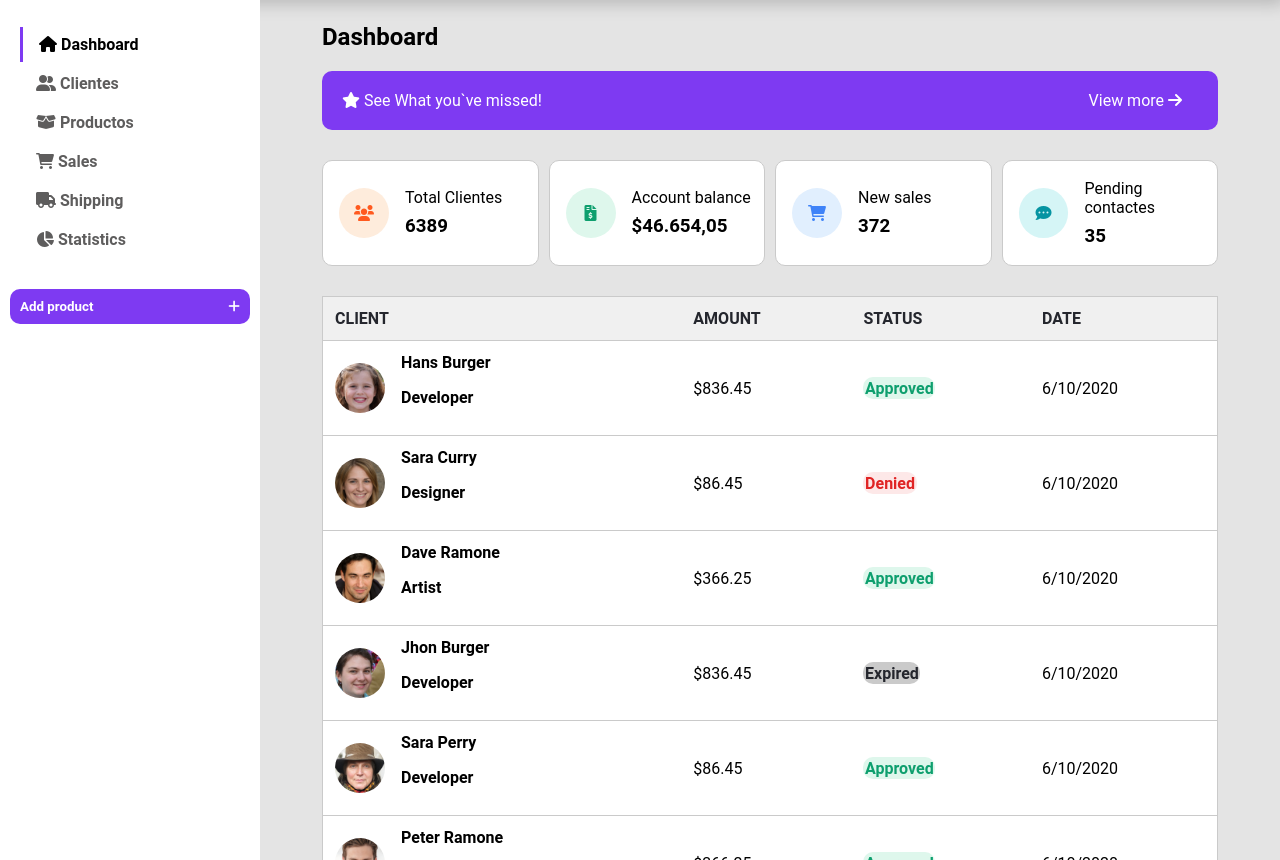
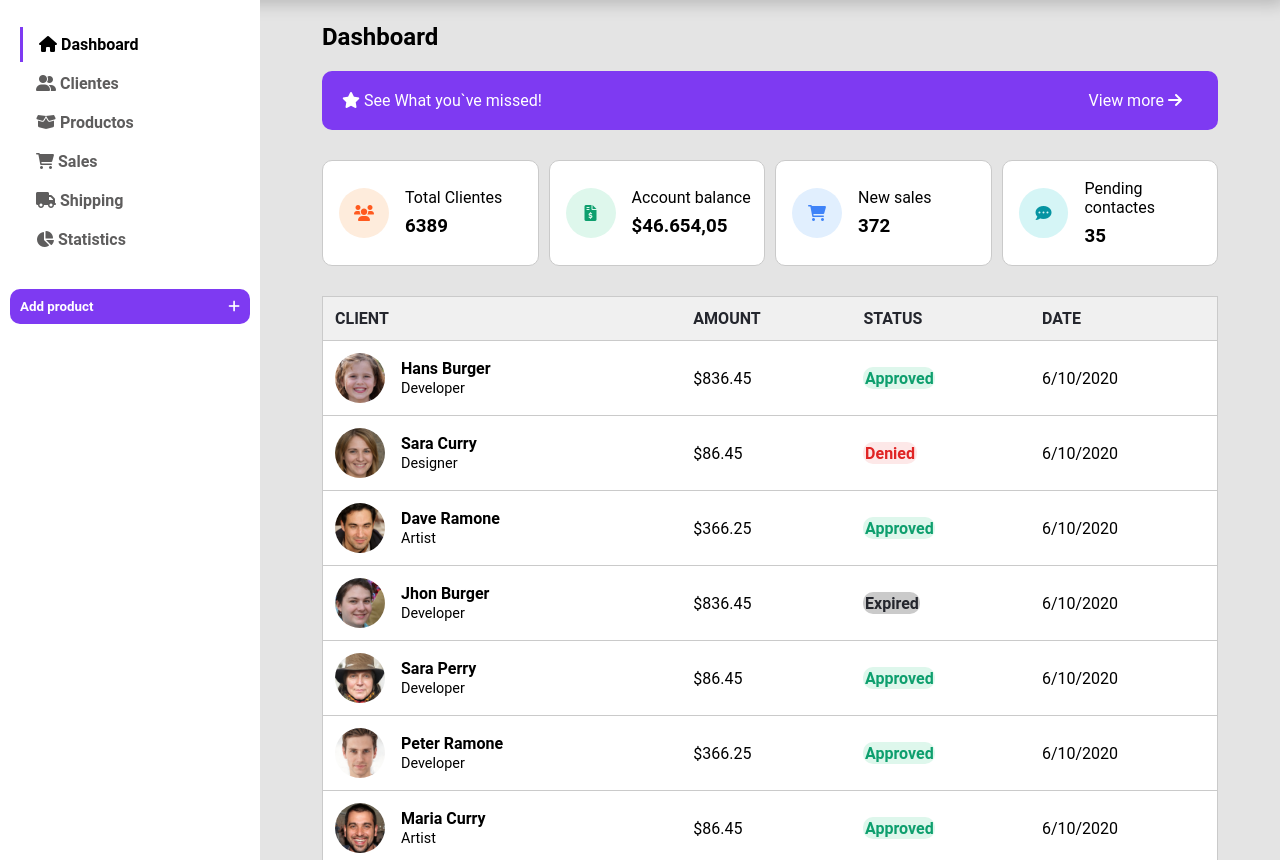
Before and after one commit to SebaMafio/Ejercicio-CSS, a plain HTML site: page ejercicio final/dashboard.html in a window 1280 px wide. Shown: the part 75-935 px from the top of the page. Drawn offline with Linux system fonts and the light colour scheme.

Commit message:
ejercicio CSS

```diff
--- a/ejercicio final/dashboard.html
+++ b/ejercicio final/dashboard.html
@@ -120,7 +120,7 @@
                                     <img src="img/user-1.jpg" alt="User">
                                 </div>
                                 <div class="info">Hans Burger
-                                    <p>Developer</p>
+                                    <span>Developer</span>
                                 </div>
                             </td>
                             <td>$836.45</td>
@@ -132,7 +132,7 @@
                                 <div class="avatar">
                                     <img src="img/user-2.jpg" alt="User">
                                 </div>
-                                <div class="info">Sara Curry <p>Designer</p>
+                                <div class="info">Sara Curry <span>Designer</span>
                                 </div>
                             </td>
                             <td>$86.45</td>
@@ -144,7 +144,7 @@
                                 <div class="avatar">
                                     <img src="img/user-3.jpg" alt="User">
                                 </div>
-                                <div class="info">Dave Ramone <p>Artist</p>
+                                <div class="info">Dave Ramone <span>Artist</span>
                                 </div>
                             </td>
                             <td>$366.25</td>
@@ -156,7 +156,7 @@
                                 <div class="avatar">
                                     <img src="img/user-4.jpg" alt="User">
                                 </div>
-                                <div class="info">Jhon Burger <p>Developer</p>
+                                <div class="info">Jhon Burger <span>Developer</span>
                                 </div>
                             </td>
                             </td>
@@ -169,7 +169,7 @@
                                 <div class="avatar">
                                     <img src="img/user-5.jpg" alt="User">
                                 </div>
-                                <div class="info">Sara Perry <p>Developer</p>
+                                <div class="info">Sara Perry <span>Developer</span>
                                 </div>
                             </td>
                             </td>
@@ -182,7 +182,7 @@
                                 <div class="avatar">
                                     <img src="img/user-6.jpg" alt="User">
                                 </div>
-                                <div class="info">Peter Ramone <p>Developer</p>
+                                <div class="info">Peter Ramone <span>Developer</span>
                                 </div>
                             </td>
                             <td>$366.25</td>
@@ -194,7 +194,7 @@
                                 <div class="avatar">
                                     <img src="img/user-7.jpg" alt="User">
                                 </div>
-                                <div class="info">Maria Curry<p>Artist</p>
+                                <div class="info">Maria Curry<span>Artist</span>
                                 </div>
                             </td>
                             <td>$86.45</td>
@@ -206,7 +206,7 @@
                                 <div class="avatar">
                                     <img src="img/user-8.jpg" alt="User">
                                 </div>
-                                <div class="info">Marco Polo <p>Developer</p>
+                                <div class="info">Marco Polo <span>Developer</span>
                                 </div>
                             </td>
                             <td>$366.25</td>
--- a/ejercicio final/style.css
+++ b/ejercicio final/style.css
@@ -295,14 +295,6 @@ table {
     margin-bottom: 20px;
 
 }
-
-}
-.info>p {
-    font-weight: normal;
-    font-size: 0.9em;
-    margin-top: 2px;
-}
-
 th, td {
     text-align: left;
     padding: 12px;
@@ -329,10 +321,15 @@ tbody>tr {
     display: none;
     margin-right: var(--margin1em);
 }
- .info {
+.info {
     font-weight: bold;
-
- }
+}
+.info span {
+    display: block;
+    font-weight: normal;
+    font-size: 0.9em;
+    margin-top: 2px;
+}
 .approved {
     color: var(--green-dark);
     font-weight: bold;
```
